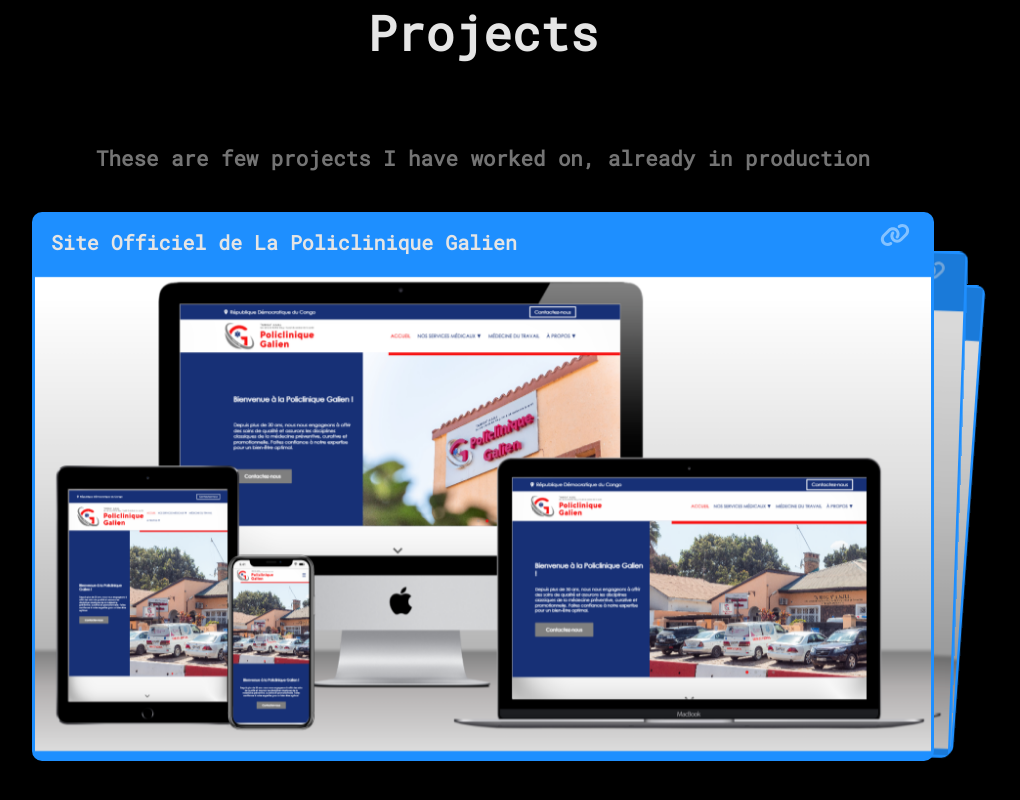
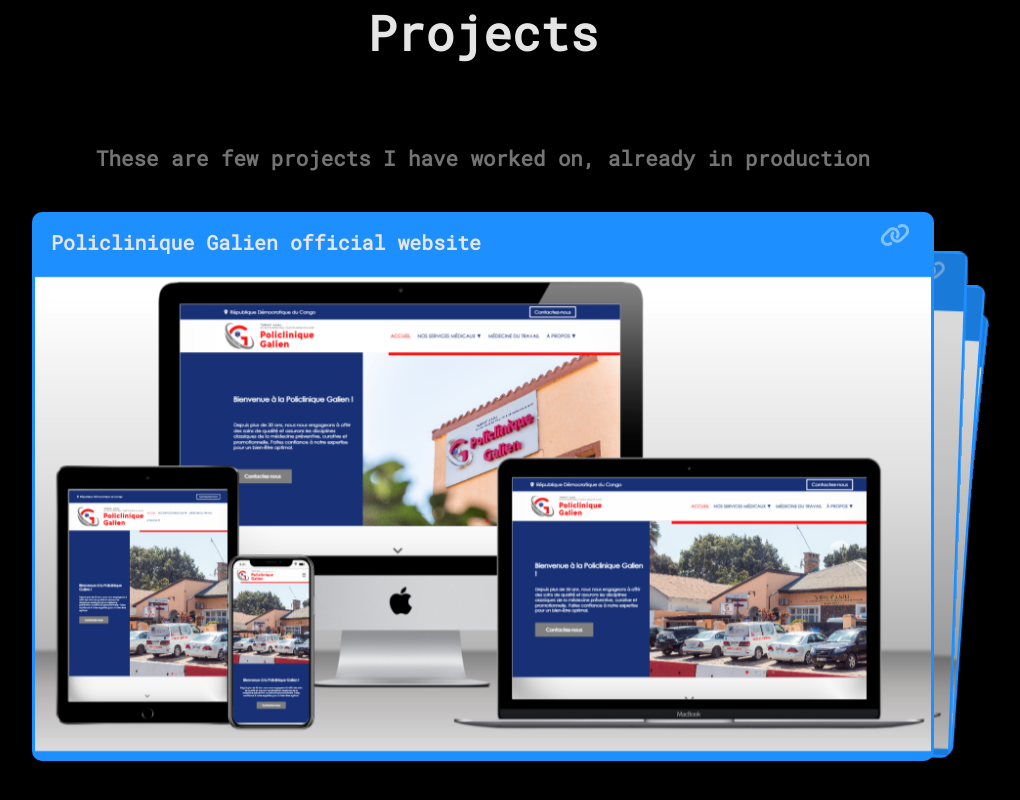
Before and after one commit to Yannick-M243/portofolio-frontend, a React (Create React App) app: page / in a window 1280 px wide. Shown: the part 3505-4305 px from the top of the page, without its empty margins (157-1177 px from the left). Built offline with nearby package versions, Linux system fonts and the light colour scheme; no server answers; the HTML template or start-up script is replaced by a standard one.

Commit message:
update: add hangman game to projects section

```diff
--- a/src/components/Projects.js
+++ b/src/components/Projects.js
@@ -1,11 +1,11 @@
 import React from 'react'
 import { FontAwesomeIcon } from '@fortawesome/react-fontawesome'
 import { faLink } from '@fortawesome/free-solid-svg-icons'
-
 import { Pagination, Navigation, EffectCards, Autoplay } from 'swiper/modules';
 import { Swiper, SwiperSlide } from 'swiper/react';
 import thebee from '../images/thebee-site.png'
 import galien from '../images/galien-site.png'
+import hangman from '../images/hangman.png'
 import portofolio from '../images/portofolio-site.png'
 import 'swiper/css';
 import 'swiper/css/pagination';
@@ -41,7 +41,7 @@
                     <SwiperSlide className='project-slide'>
                         <div className='desc-grid'>
                             <div className='name'>
-                                <h5>Site Officiel de La Policlinique Galien</h5>
+                                <h5>Policlinique Galien official website</h5>
                             </div>
                             <div className='link'>
                                 <a href="https://www.poligalien.com/" target="_blank" rel="noreferrer">
@@ -56,7 +56,7 @@
                     <SwiperSlide className='project-slide'>
                         <div className='desc-grid'>
                             <div className='name'>
-                                <h5>Site Officiel de The Bee RDC</h5>
+                                <h5>The Bee RDC official website</h5>
                             </div>
                             <div className='link'>
                                 <a href="https://www.thebeerdc.com/" target="_blank" rel="noreferrer">
@@ -71,7 +71,7 @@
                     <SwiperSlide className='project-slide'>
                         <div className='desc-grid'>
                             <div className='name'>
-                                <h5>Mon site portofolio</h5>
+                                <h5>My portofolio website</h5>
                             </div>
                             <div className='link'>
                                 <a href="https://www.yannickmakwenge.com/" target="_blank" rel="noreferrer">
@@ -83,6 +83,21 @@
                             <img src={portofolio} alt='project'></img>
                         </div>
                     </SwiperSlide>
+                    <SwiperSlide className='project-slide'>
+                        <div className='desc-grid'>
+                            <div className='name'>
+                                <h5>Online Hangman Game</h5>
+                            </div>
+                            <div className='link'>
+                                <a href="https://hangmannn-game.netlify.app/" target="_blank" rel="noreferrer">
+                                    <span><FontAwesomeIcon icon={faLink} /></span>
+                                </a>
+                            </div>
+                        </div>
+                        <div className='img-grid'>
+                            <img src={hangman} alt='project'></img>
+                        </div>
+                    </SwiperSlide>
                 </Swiper>
             </div>
         </div>
```
Also changed, not shown: src/images/hangman.png (added).
